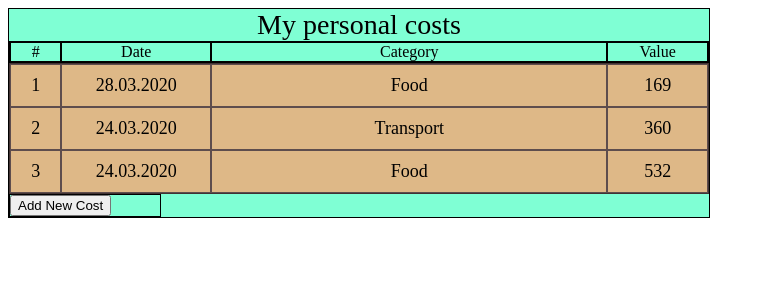
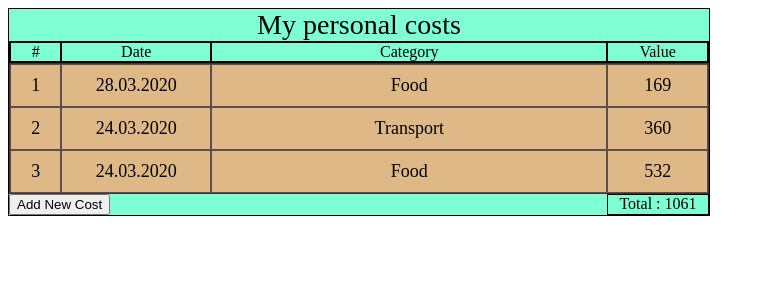
Before and after one commit to Gunnar13/second, a Vue app: page / in a window 1280 px wide. Shown: the top 300 px of the page, without its empty margins (0-765 px from the left). Built offline with nearby package versions, Linux system fonts and the light colour scheme.

Commit message:
epit pull

```diff
--- a/src/App.vue
+++ b/src/App.vue
@@ -20,8 +20,14 @@
       <CounterButton />
 
       -->
-      <div :class="[$style.date]">
+      <div :class="[$style.form]">
+        <div>
         <button @click="showKey = !showKey">Add New Cost</button>
+        </div>
+        <div :class="[$style.value]" >Total :
+         {{total}}
+
+        </div>
 
       </div>
       <div v-if="showKey"><PaymentForm @addNewPayment="addNewPayment" /></div>
@@ -34,7 +40,6 @@
 import PaymentsDisplay from "@/components/paymentDisplay.vue";
 import PaymentForm from "@/components/addPaymenForm.vue";
 //import AddPaymentForm from './components/AddPaymentForm
-
 export default {
   //name: 'Home',
   components: {
@@ -42,20 +47,20 @@ export default {
     PaymentsDisplay,
     PaymentForm,
   },
-
   data() {
     return {
       paymentsList: [],
       showKey: false,
-      total:Number,
+      total:0,
     };
   },
   methods: {
     addNewPayment(data) {
       data.number = data.number + this.paymentsList.length;
       this.paymentsList = [...this.paymentsList, data];
+      //this.total=data.value
+      this.total+=Number(data.value)
     },
-
     fetchData() {
       return [
         {
@@ -82,6 +87,9 @@ export default {
 
   created() {
     this.paymentsList = this.fetchData();
+    for (let item in this.paymentsList){
+      this.total+=this.paymentsList[item].value
+    }
 
   },
 };
@@ -94,13 +102,11 @@ export default {
   text-align: center;
   color: #2c3e50;
 }
-
 .wrapper {
   background-color: aquamarine;
   border: 1px solid black;
   width: 700px;
 }
-
 .title {
   text-align: center;
   //border: 1px solid black;
@@ -127,18 +133,12 @@ export default {
 .value {
   border: 1px solid black;
   width: 100px;
+  text-align: center;
 }
+.form {
+  display: flex;
+  justify-content: space-between;
 
-#nav {
-  padding: 30px;
 
-  a {
-    font-weight: bold;
-    color: #2c3e50;
-
-    &.router-link-exact-active {
-      color: #42b983;
-    }
-  }
 }
 </style>
--- a/src/components/addPaymenForm.vue
+++ b/src/components/addPaymenForm.vue
@@ -2,9 +2,7 @@
   <div :class="[$style.wrapper]">
       <!--
     <input placeholder="id" v-model="number" />
-
 input убрал потому как id (number) убрал потому как он сам добавляется в обьект
-
     -->
     <input placeholder="date" v-model="date" />
     <input placeholder="category" v-model="category" />
```
